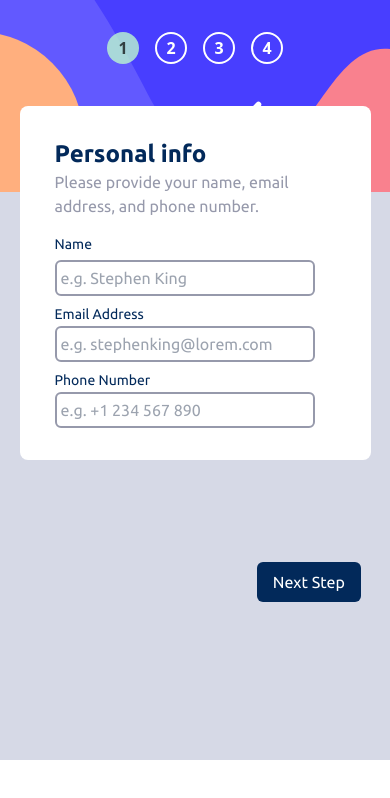
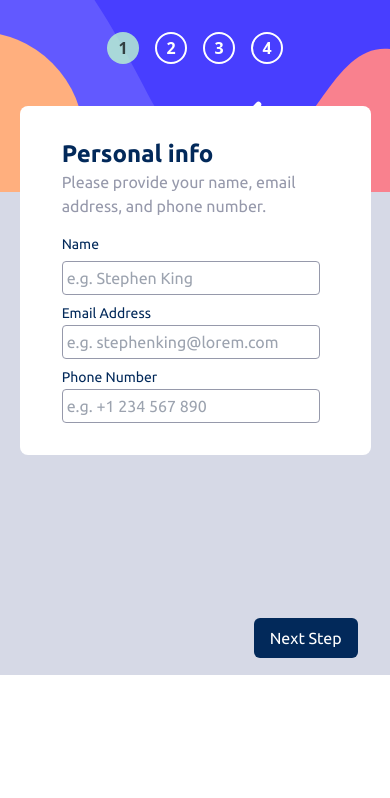
Before and after one commit to Agyanim/multi-step-form, a React (Vite) app: page / in a window 390 px wide. Shown: the top 798 px of the page. Built offline with nearby package versions, Linux system fonts and the light colour scheme.

Commit message:
home page mobile view improved

```diff
--- a/src/components/GlobalLayout.jsx
+++ b/src/components/GlobalLayout.jsx
@@ -6,7 +6,7 @@ import "../css/globalLayout.css";
 const GlobalLayout = () => {
   return (
     <div className="flex items-center lg:min-h-[100vh] lg:min-w-[100vw] z-0 lg:w-[100vw] bg-LightGray justify-center">
-      <section className="flex flex-col lg:flex-row z-0  lg:justify-between bg-LightGray lg:bg-white h-[90vh] lg:my-4 lg:max-w-[80%] lg:w-[75%] lg:h-[80%] xl:w-[65%] xl:h-[80%]">
+      <section className="flex flex-col lg:flex-row z-0  lg:justify-between bg-LightGray lg:bg-white h-[80vh] lg:my-4 lg:max-w-[80%] lg:w-[75%] lg:h-[80%] xl:w-[65%] xl:h-[80%]">
         <div className="">
           <Navbar />
         </div>
--- a/src/index.css
+++ b/src/index.css
@@ -43,7 +43,7 @@ background-color: aqua;
 }
 
 input[type="text"]{
-    @apply lg:w-[98%] xl:w-[95%] p-1 lg:p-2 border-2 rounded-md border-CoolGray
+    @apply lg:w-[98%] xl:w-[95%] p-1 lg:p-2 border rounded border-CoolGray
 }
 
 }
--- a/src/pages/Home.jsx
+++ b/src/pages/Home.jsx
@@ -45,7 +45,7 @@ const Home = () => {
   };
 
   return (
-    <section className="flex bg-transparent rounded-md lg:rounded-none w-[80%] m-auto">
+    <section className="flex bg-transparent rounded-md lg:rounded-none w-[76%] m-auto">
     <div className="flex flex-col  font-ubuntu lg:w-[100%] lg:ml-[-1rem] xl:ml-[-1rem]">
       <header className="mt-8 ">
         <h1 className="text-2xl xl:text-3xl text-MarineBlue font-ubuntu font-extrabold">
@@ -136,7 +136,7 @@ const Home = () => {
               placeholder="e.g. +1 234 567 890"
             />
           </div>
-          <div className="absolute w-[40%] top-[20.5rem] left-[72%] lg:top-[18rem] xl:top-[17rem] lg:left-[72%] xl:left-[75%]">
+          <div className="absolute w-[45%] top-[24rem] left-[72%] lg:top-[18rem] xl:top-[17rem] lg:left-[72%] xl:left-[75%]">
             <PrimaryButton />
           </div>
         </form>
```
